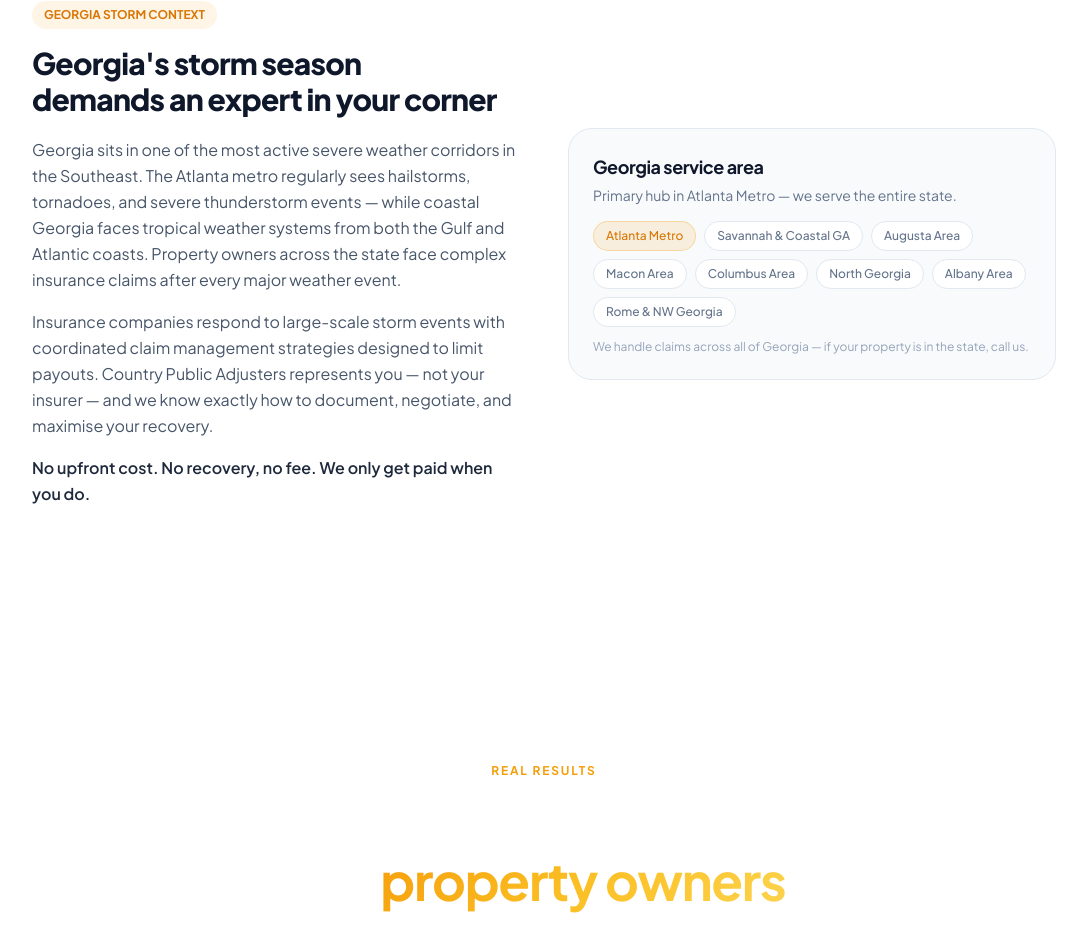
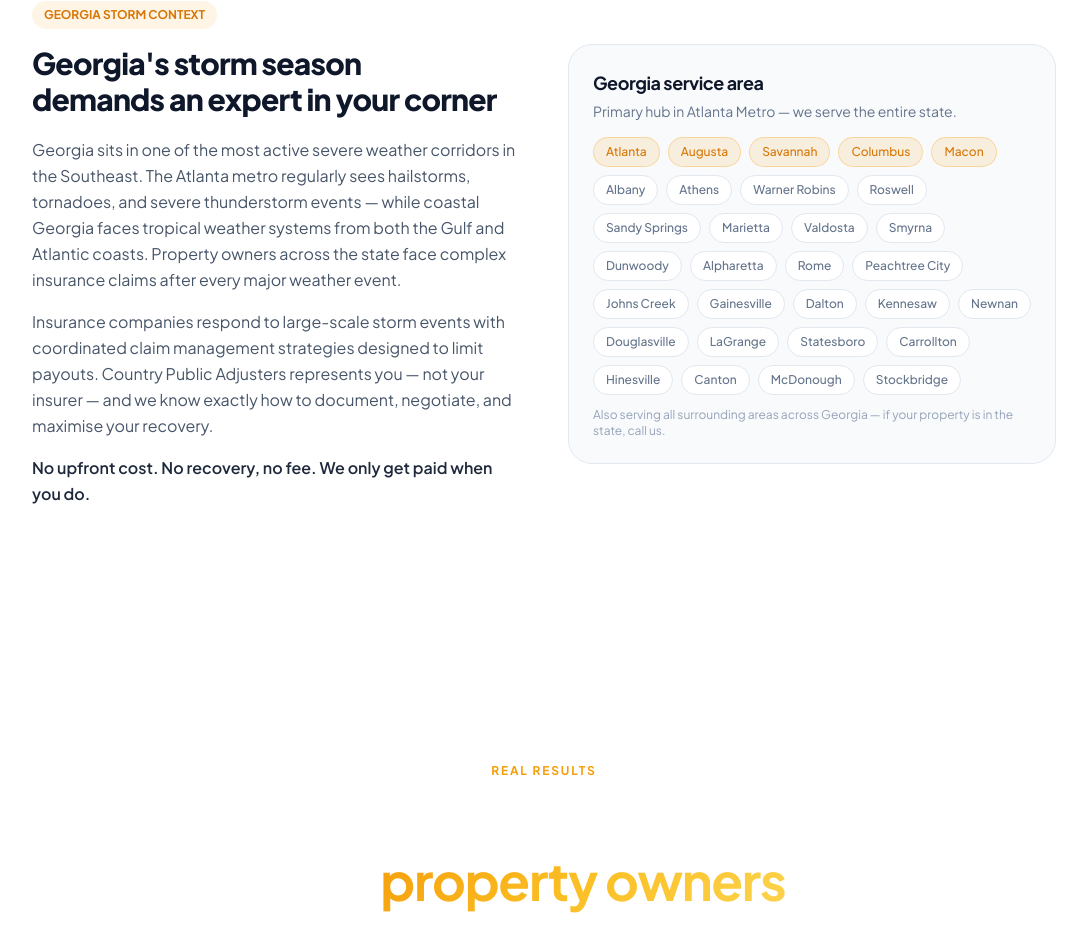
Before and after one commit to Country-Public-Adjusters/Country-Public-Adjuster-Website, a Next.js app: page /georgia in a window 1280 px wide. Shown: the part 1110-2044 px from the top of the page, without its empty margins (96-1183 px from the left). Built offline with nearby package versions, Linux system fonts and the light colour scheme; no server answers.

Commit message:
Add 30 specific cities to Georgia and New Jersey hub pages

```diff
--- a/src/app/georgia/page.tsx
+++ b/src/app/georgia/page.tsx
@@ -11,15 +11,37 @@
   description: 'Country Public Adjusters serve all of Georgia — Atlanta Metro, Savannah, Augusta, and statewide. Licensed public adjusters handling storm, hail, wind, and property damage claims on contingency. Free inspection, no upfront cost.',
 }
 
-const GA_REGIONS = [
-  { name: 'Atlanta Metro', note: 'Primary Hub' },
-  { name: 'Savannah & Coastal GA' },
-  { name: 'Augusta Area' },
-  { name: 'Macon Area' },
-  { name: 'Columbus Area' },
-  { name: 'North Georgia' },
-  { name: 'Albany Area' },
-  { name: 'Rome & NW Georgia' },
+const GA_CITIES = [
+  { name: 'Atlanta', primary: true },
+  { name: 'Augusta', primary: true },
+  { name: 'Savannah', primary: true },
+  { name: 'Columbus', primary: true },
+  { name: 'Macon', primary: true },
+  { name: 'Albany' },
+  { name: 'Athens' },
+  { name: 'Warner Robins' },
+  { name: 'Roswell' },
+  { name: 'Sandy Springs' },
+  { name: 'Marietta' },
+  { name: 'Valdosta' },
+  { name: 'Smyrna' },
+  { name: 'Dunwoody' },
+  { name: 'Alpharetta' },
+  { name: 'Rome' },
+  { name: 'Peachtree City' },
+  { name: 'Johns Creek' },
+  { name: 'Gainesville' },
+  { name: 'Dalton' },
+  { name: 'Kennesaw' },
+  { name: 'Newnan' },
+  { name: 'Douglasville' },
+  { name: 'LaGrange' },
+  { name: 'Statesboro' },
+  { name: 'Carrollton' },
+  { name: 'Hinesville' },
+  { name: 'Canton' },
+  { name: 'McDonough' },
+  { name: 'Stockbridge' },
 ]
 
 const LOCAL_FAQS: FAQItem[] = [
@@ -136,20 +158,20 @@
                 <h3 className="font-bold text-slate-900 text-lg mb-1">Georgia service area</h3>
                 <p className="text-sm text-slate-500 mb-4">Primary hub in Atlanta Metro — we serve the entire state.</p>
                 <div className="flex flex-wrap gap-2 mb-3">
-                  {GA_REGIONS.map((region) => (
+                  {GA_CITIES.map((city) => (
                     <span
-                      key={region.name}
+                      key={city.name}
                       className="px-3 py-1.5 rounded-full text-xs font-medium"
-                      style={region.note
+                      style={city.primary
                         ? { background: 'rgba(245,158,11,0.12)', border: '1px solid rgba(245,158,11,0.3)', color: '#D97706' }
                         : { background: '#FFFFFF', border: '1px solid #E2E8F0', color: '#64748B' }
                       }
                     >
-                      {region.name}
+                      {city.name}
                     </span>
                   ))}
                 </div>
-                <p className="text-xs text-slate-400">We handle claims across all of Georgia — if your property is in the state, call us.</p>
+                <p className="text-xs text-slate-400">Also serving all surrounding areas across Georgia — if your property is in the state, call us.</p>
               </div>
             </FadeInView>
           </div>
--- a/src/app/new-jersey/page.tsx
+++ b/src/app/new-jersey/page.tsx
@@ -11,15 +11,37 @@
   description: 'Country Public Adjusters serve all of New Jersey — Northern NJ, Jersey Shore, South Jersey, and statewide. Licensed public adjusters handling storm, wind, flood, and property damage claims on contingency. Free inspection, no upfront cost.',
 }
 
-const NJ_REGIONS = [
-  { name: 'Bergen & Essex County', note: 'Primary Hub' },
-  { name: 'Hudson County' },
-  { name: 'Middlesex County' },
-  { name: 'Monmouth & Shore Area' },
-  { name: 'Morris & Sussex County' },
-  { name: 'South Jersey / Camden' },
-  { name: 'Atlantic City Area' },
-  { name: 'Cape May Area' },
+const NJ_CITIES = [
+  { name: 'Newark', primary: true },
+  { name: 'Jersey City', primary: true },
+  { name: 'Paterson', primary: true },
+  { name: 'Elizabeth', primary: true },
+  { name: 'Toms River', primary: true },
+  { name: 'Edison' },
+  { name: 'Woodbridge' },
+  { name: 'Lakewood' },
+  { name: 'Hamilton' },
+  { name: 'Trenton' },
+  { name: 'Clifton' },
+  { name: 'Camden' },
+  { name: 'Brick' },
+  { name: 'Cherry Hill' },
+  { name: 'Passaic' },
+  { name: 'Middletown' },
+  { name: 'Union City' },
+  { name: 'Old Bridge' },
+  { name: 'East Orange' },
+  { name: 'Bayonne' },
+  { name: 'Franklin Township' },
+  { name: 'North Bergen' },
+  { name: 'Vineland' },
+  { name: 'New Brunswick' },
+  { name: 'Perth Amboy' },
+  { name: 'Hoboken' },
+  { name: 'Atlantic City' },
+  { name: 'Parsippany' },
+  { name: 'Gloucester Township' },
+  { name: 'Hackensack' },
 ]
 
 const LOCAL_FAQS: FAQItem[] = [
@@ -135,20 +157,20 @@
                 <h3 className="font-bold text-slate-900 text-lg mb-1">New Jersey service area</h3>
                 <p className="text-sm text-slate-500 mb-4">Primary hub in Northern NJ — we serve the entire state.</p>
                 <div className="flex flex-wrap gap-2 mb-3">
-                  {NJ_REGIONS.map((region) => (
+                  {NJ_CITIES.map((city) => (
                     <span
-                      key={region.name}
+                      key={city.name}
                       className="px-3 py-1.5 rounded-full text-xs font-medium"
-                      style={region.note
+                      style={city.primary
                         ? { background: 'rgba(245,158,11,0.12)', border: '1px solid rgba(245,158,11,0.3)', color: '#D97706' }
                         : { background: '#FFFFFF', border: '1px solid #E2E8F0', color: '#64748B' }
                       }
                     >
-                      {region.name}
+                      {city.name}
                     </span>
                   ))}
                 </div>
-                <p className="text-xs text-slate-400">We handle claims across all of New Jersey — if your property is in the state, call us.</p>
+                <p className="text-xs text-slate-400">Also serving all surrounding areas across New Jersey — if your property is in the state, call us.</p>
               </div>
             </FadeInView>
           </div>
```
